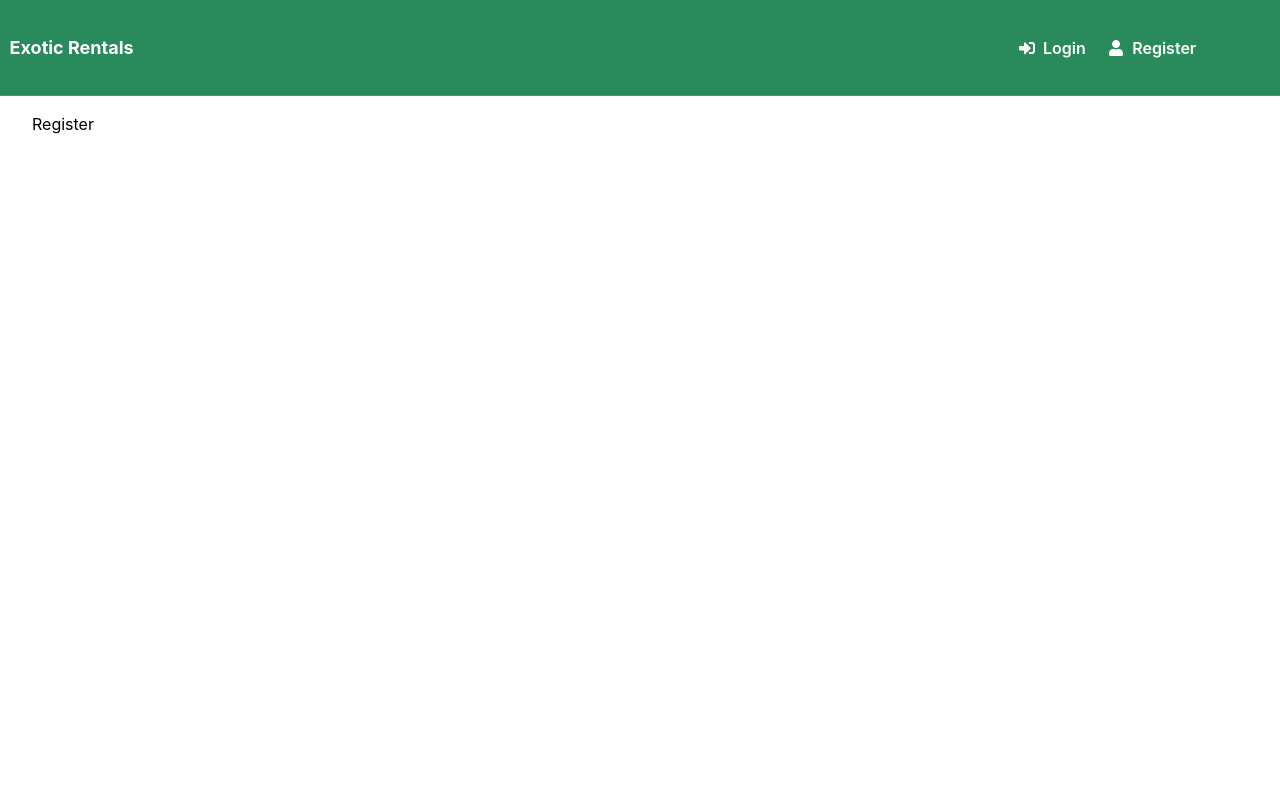
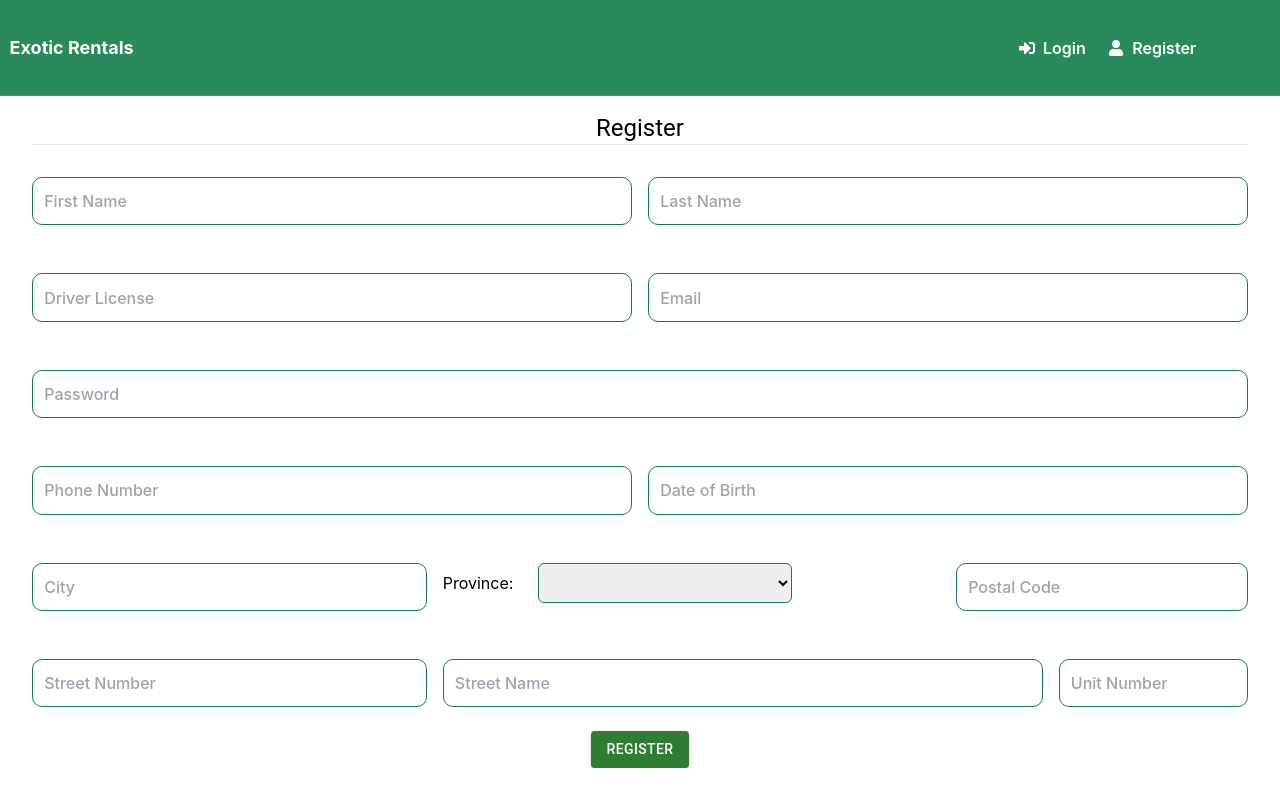
Before and after one commit to FObeso/CMPT315Project, a React (Create React App) app in the folder frontend/: page /register in a window 1280 px wide. Shown: the top 806 px of the page. Built offline with nearby package versions, Linux system fonts and the light colour scheme; no server answers.

Commit message:
Merge branch 'main' of https://github.com/FObeso/CMPT315Project

```diff
--- a/frontend/src/pages/Register.jsx
+++ b/frontend/src/pages/Register.jsx
@@ -1,7 +1,206 @@
-import React from "react";
+import React, { useState, useEffect } from "react";
+import Box from "@mui/material/Box";
+import Button from "@mui/material/Button";
+import Typography from "@mui/material/Typography";
+import { Grid } from "@mui/material";
+import axios from "axios";
+import { toast } from "react-toastify";
+import Input from "../components/Input";
+
 
 const Register = () => {
-  return <div>Register</div>;
+  const [customers, setCustomers] = useState([]);
+  const [customer, setCustomer] = useState({
+    firstname: "",
+    lastname: "",
+    driverLicense: "",
+    email: "",
+    password: "",
+    phoneNumber: "",
+    dob: "",
+    goldMembership: false,
+    province: "",
+    city: "",
+    postalCode: "",
+    streetNumber: "",
+    streetName: "",
+    unitNumber: "",
+  });
+
+  const handleChange = (e) => {
+    setCustomer({ ...customer, [e.target.name]: e.target.value });
+  };
+  const getCustomers = () => {
+    axios.get(`${process.env.REACT_APP_SERVER_URL}/customer/`).then((res) => {
+      console.log(res.data);
+      setCustomers(res.data);
+    });
+  };
+
+  const handleSubmit = (e) => {
+    e.preventDefault();
+    console.log(customer);
+    axios
+      .post(`${process.env.REACT_APP_SERVER_URL}register/`, {
+        ...customer,
+      })
+      .then((res) => {
+        if (res.status === 201) {
+          setCustomers((prevCustomers) => [...prevCustomers, { ...customer }]);
+
+          toast.success("Registered Created Successfully");
+        }
+      })
+      .catch((err) => {
+        console.log(err);
+        toast.error(err.message);
+      });
+  };
+
+  useEffect(() => {
+    getCustomers();
+  }, []);
+
+  return (
+    <div>
+      <Typography
+        id="modal-modal-title"
+        variant="h5"
+        component="h2"
+        className="text-center"
+      >
+        Register
+      </Typography>
+      <hr />
+      <form onSubmit={handleSubmit}>
+        <Grid container spacing={2}>
+          <Grid item xs={6}>
+            <Input
+              handleChange={handleChange}
+              type="text"
+              name="firstname"
+              placeholder="First Name"
+            />
+          </Grid>
+          <Grid item xs={6}>
+            <Input
+              handleChange={handleChange}
+              type="text"
+              name="lastname"
+              placeholder="Last Name"
+            />
+          </Grid>
+          <Grid item xs={6}>
+            <Input
+              handleChange={handleChange}
+              type="text"
+              name="driverLicense"
+              placeholder="Driver License"
+            />
+          </Grid>
+          <Grid item xs={6}>
+            <Input
+              handleChange={handleChange}
+              type="email"
+              name="email"
+              placeholder="Email"
+            />
+          </Grid>
+          <Grid item xs={12}>
+            <Input
+              handleChange={handleChange}
+              type={"password"}
+              name="password"
+              placeholder="Password"
+            />
+          </Grid>
+          <Grid item xs={6}>
+            <Input
+              handleChange={handleChange}
+              type="text"
+              name="phoneNumber"
+              placeholder="Phone Number"
+            />
+          </Grid>
+          <Grid item xs={6}>
+            <Input
+              handleChange={handleChange}
+              type="text"
+              name="dob"
+              placeholder="Date of Birth"
+            />
+          </Grid>
+          <Grid item xs={4}>
+            <Input
+              handleChange={handleChange}
+              type="text"
+              name="city"
+              placeholder="City"
+            />
+          </Grid>
+          <Grid item xs={5}>
+          <label htmlFor="status">Province: </label>
+            <select name="province"
+             onChange={handleChange}
+             className="w-100 m-2 ml-5 mt-8 p-2 border rounded-md border-primary">
+            <option value=""></option>
+              <option value="Alberta">Alberta</option>
+              <option value="British Columbia">British Columbia</option>
+              <option value="Manitoba">Manitoba</option>
+              <option value="New Brunswick">New Brunswick</option>
+              <option value="Newfoundland and Labrador">Newfoundland and Labrador</option>
+              <option value="Northwest Territories">Northwest Territories</option>
+              <option value="Nova Scotia">Nova Scotia</option>
+              <option value="Nunavut">Nunavut</option>
+              <option value="Ontario">Ontario</option>
+              <option value="Prince Edward Island">Prince Edward Island</option>
+              <option value="Quebec">Quebec</option>
+              <option value="Saskatchewan">Alberta</option>
+              <option value="Yukon">Alberta</option>
+            </select>
+          </Grid>
+          <Grid item xs={3}>
+            <Input
+              handleChange={handleChange}
+              type="text"
+              name="postalCode"
+              placeholder="Postal Code"
+            />
+          </Grid>
+          <Grid item xs={4}>
+            <Input
+              handleChange={handleChange}
+              type="text"
+              name="streetNumber"
+              placeholder="Street Number"
+            />
+          </Grid>
+          <Grid item xs={6}>
+            <Input
+              handleChange={handleChange}
+              type="text"
+              name="streetName"
+              placeholder="Street Name"
+            />
+          </Grid>
+          <Grid item xs={2}>
+            <Input
+              handleChange={handleChange}
+              type="int"
+              name="unitNumber"
+              placeholder="Unit Number"
+            />
+          </Grid>
+        </Grid>
+
+        <div className="flex items-center justify-center mt-6">
+          <Button color="success" variant="contained" type="submit">
+            Register
+          </Button>
+        </div>
+      </form>
+    </div>
+  )
 };
 
 export default Register;
```
Also changed, not shown: 1 other file (tests, documents, lock files or other folders).
